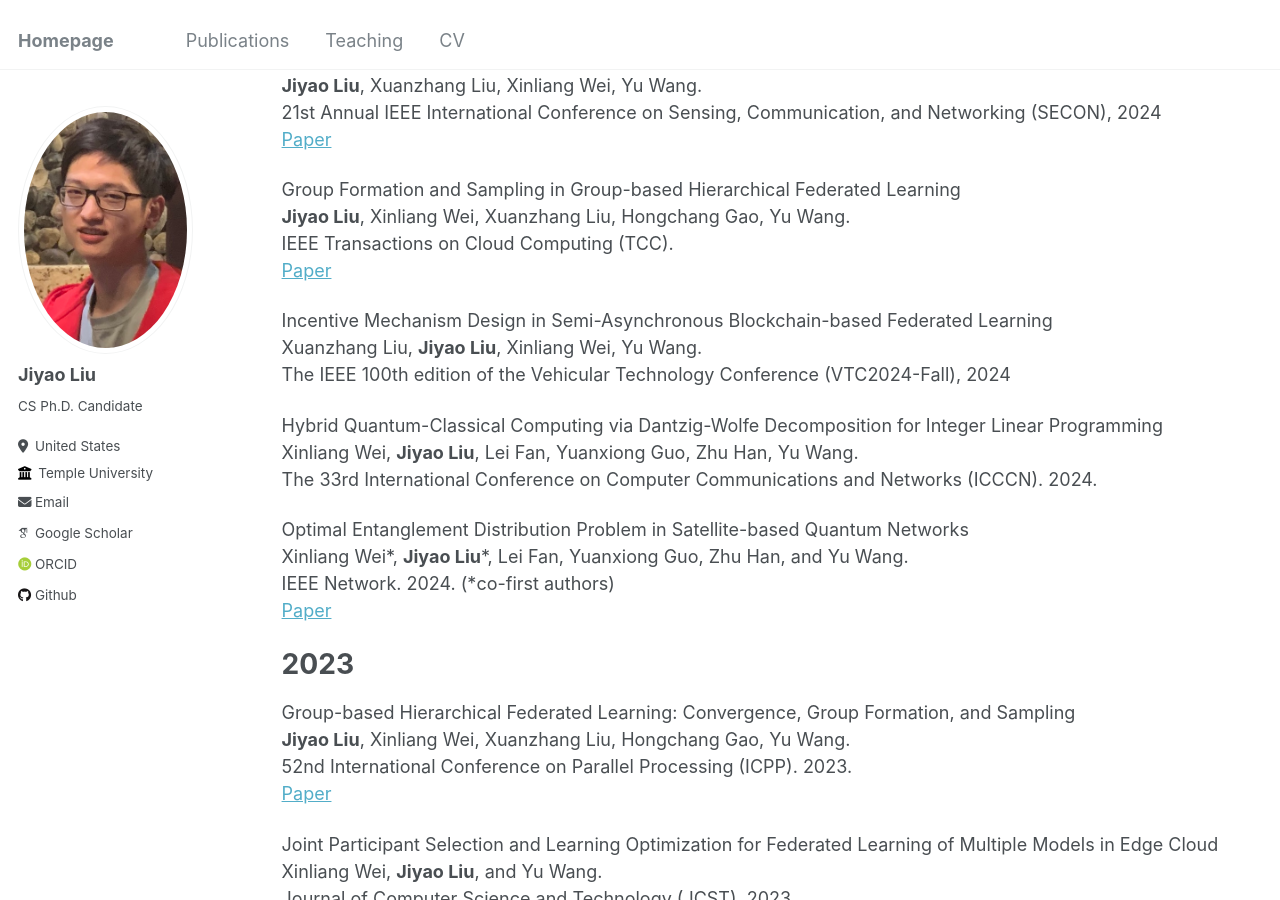
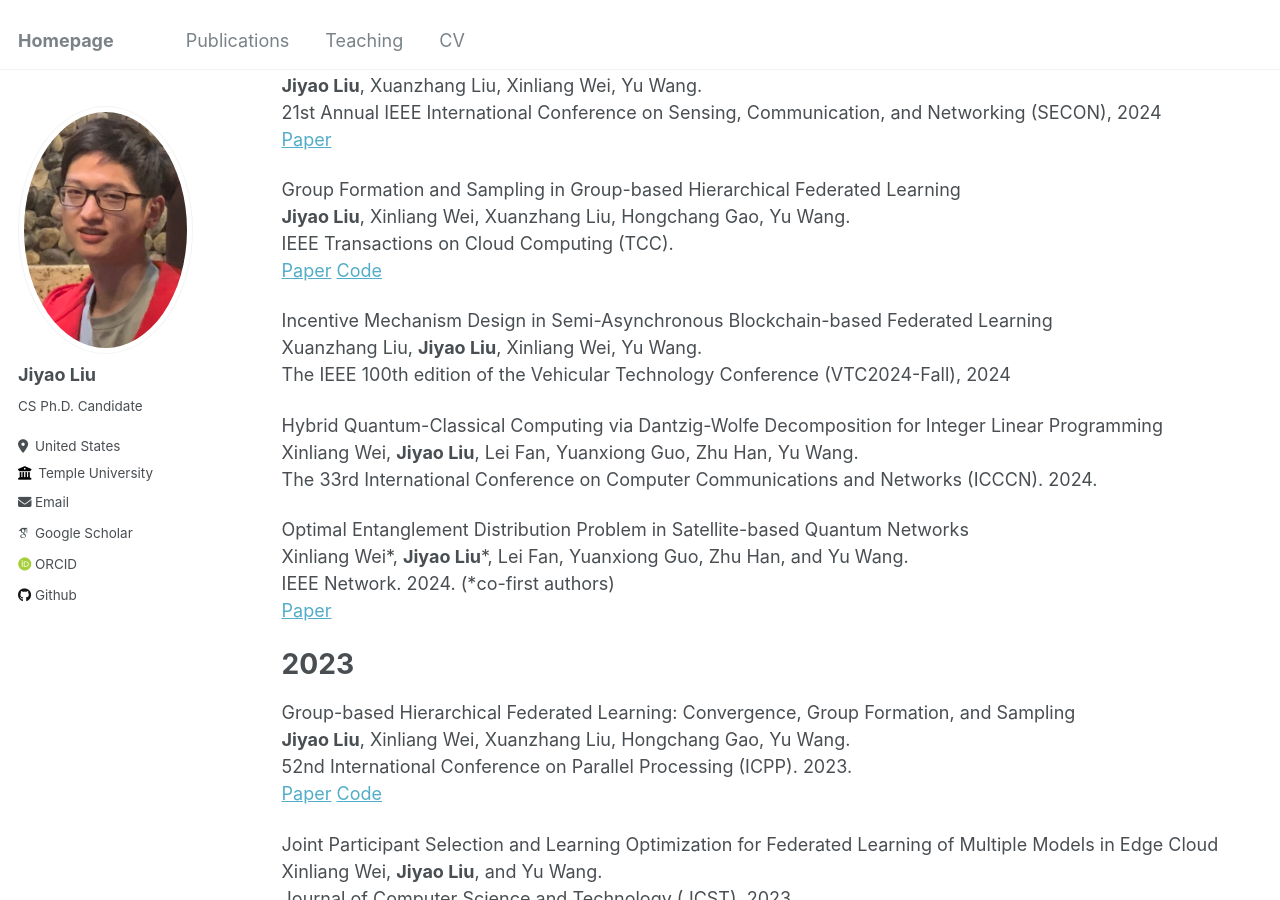
Before and after one commit to Jiyao17/jiyao17.github.io, a Jekyll site: the page built from _pages/publications.md, in a window 1280 px wide and 900 px high, scrolled down 787 px. Built offline with Jekyll 4.4.1, drawn with Linux system fonts in a browser that asks for light colours; some web fonts are replaced.

Commit message:
update fl grouping code

```diff
--- a/_pages/publications.md
+++ b/_pages/publications.md
@@ -58,7 +58,7 @@ Topology Design with Resource Allocation and Entanglement Distribution for Quant
 Group Formation and Sampling in Group-based Hierarchical Federated Learning
 **Jiyao Liu**, Xinliang Wei, Xuanzhang Liu, Hongchang Gao, Yu Wang.
 IEEE Transactions on Cloud Computing (TCC).
-[Paper](/files/papers/2024/FL_Grouping-TCC.pdf){:target="_blank"}
+[Paper](/files/papers/2024/FL_Grouping-TCC.pdf){:target="_blank"} [Code](https://github.com/Jiyao17/fl-grouping){:target="_blank"}
 
 Incentive Mechanism Design in Semi-Asynchronous Blockchain-based Federated Learning
 Xuanzhang Liu, **Jiyao Liu**, Xinliang Wei, Yu Wang.
@@ -79,7 +79,7 @@ IEEE Network. 2024. (\*co-first authors)
 Group-based Hierarchical Federated Learning: Convergence, Group Formation, and Sampling
 **Jiyao Liu**, Xinliang Wei, Xuanzhang Liu, Hongchang Gao, Yu Wang.
 52nd International Conference on Parallel Processing (ICPP). 2023.
-[Paper](/files/papers/2023/gfl-icpp-23.pdf){:target="_blank"}
+[Paper](/files/papers/2023/gfl-icpp-23.pdf){:target="_blank"} [Code](https://github.com/Jiyao17/fl-grouping){:target="_blank"}
 
 Joint Participant Selection and Learning Optimization for Federated Learning of Multiple Models in Edge Cloud
 Xinliang Wei, **Jiyao Liu**, and Yu Wang.
```
